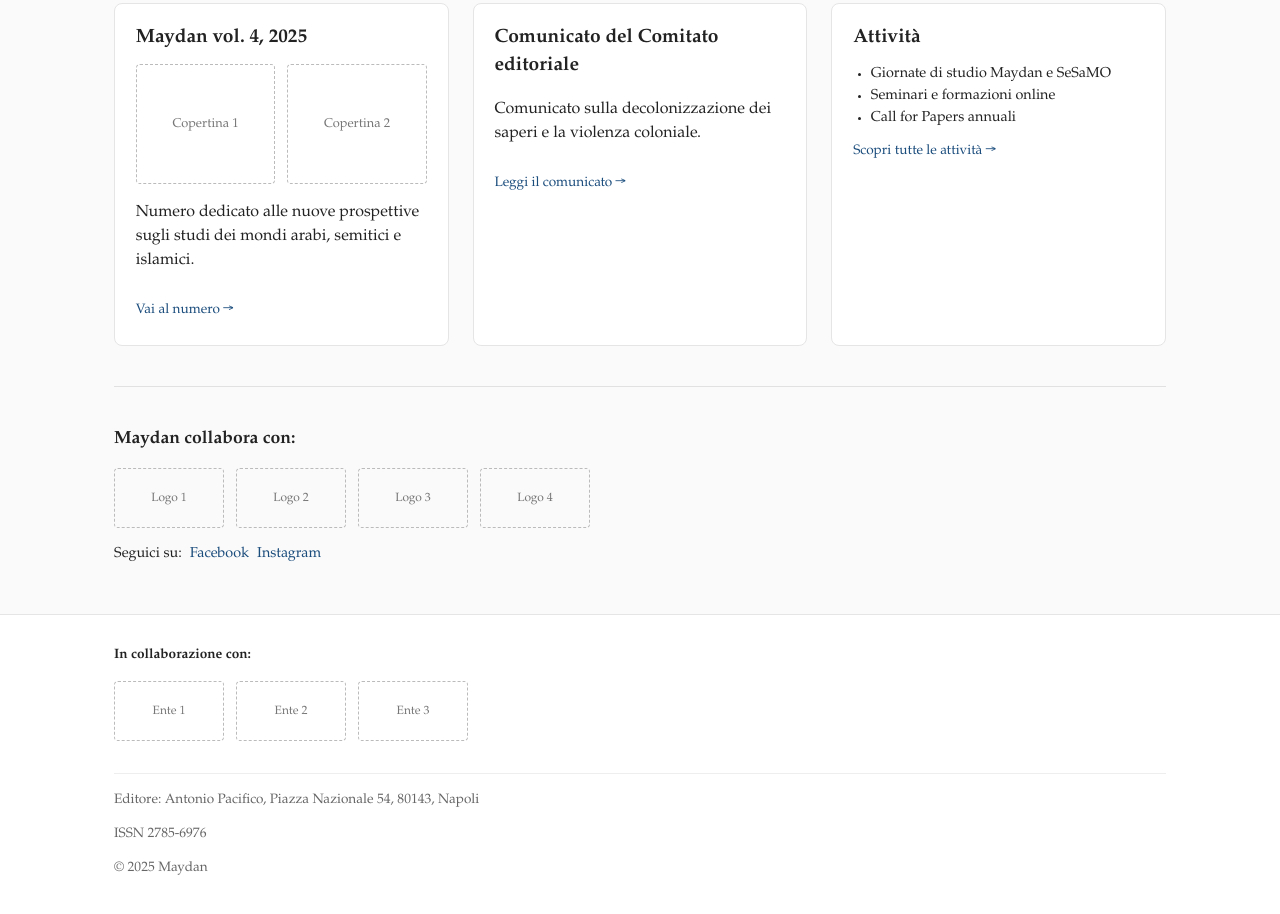
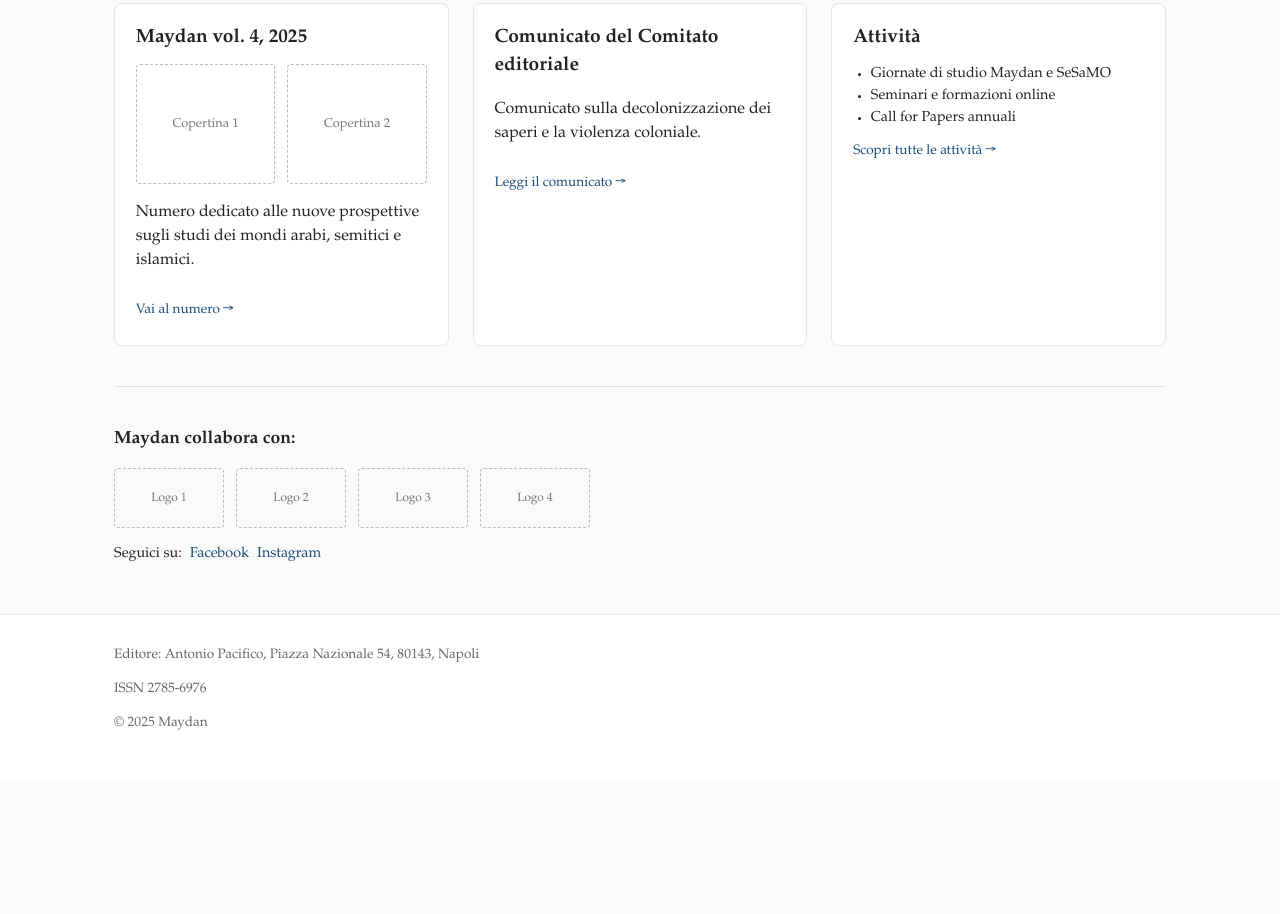
Before and after one commit to Axerck/maydan-website, an Astro site: page /en in a window 1280 px wide. Shown: the part 590-1504 px from the top of the page. After the commit the page ends 1369 px from the top, so only its background shows below. Built offline with nearby package versions, Linux system fonts and the light colour scheme; Astro itself is replaced by a stand-in of ours.

Commit message:
footer implementato

```diff
--- a/src/layouts/Layout.astro
+++ b/src/layouts/Layout.astro
@@ -103,15 +103,6 @@ const switchLang = (targetLang: string) => {
 		<!-- FOOTER -->
 		<footer class="site-footer">
 		  <div class="footer-inner">
-			<div class="footer-collaborations">
-				<p><strong>In collaborazione con:</strong></p>
-				<div class="collab-logos">
-					<div class="logo-placeholder">Ente 1</div>
-					<div class="logo-placeholder">Ente 2</div>
-					<div class="logo-placeholder">Ente 3</div>
-				</div>
-			</div>
-
 			<p>Editore: Antonio Pacifico, Piazza Nazionale 54, 80143, Napoli</p>
 			<p>ISSN 2785-6976</p>
 			<p>&copy; <span id="year">{year}</span> Maydan</p>
--- a/src/styles/custom.css
+++ b/src/styles/custom.css
@@ -116,7 +116,7 @@ body {
     display: flex;
     flex-direction: column;
     align-items: center;
-    gap: 1rem;
+    gap: 2.5rem;
     /* Space between logo and menu */
     transition: all 0.1s ease-out;
 }
@@ -355,16 +355,7 @@ body {
     color: #666;
 }
 
-.footer-collaborations {
-    margin-bottom: 1rem;
-    padding-bottom: 1rem;
-    border-bottom: 1px solid #eee;
-}
 
-.footer-collaborations p {
-    margin-bottom: 1rem;
-    color: #222;
-}
 
 /* Responsive */
 
```
